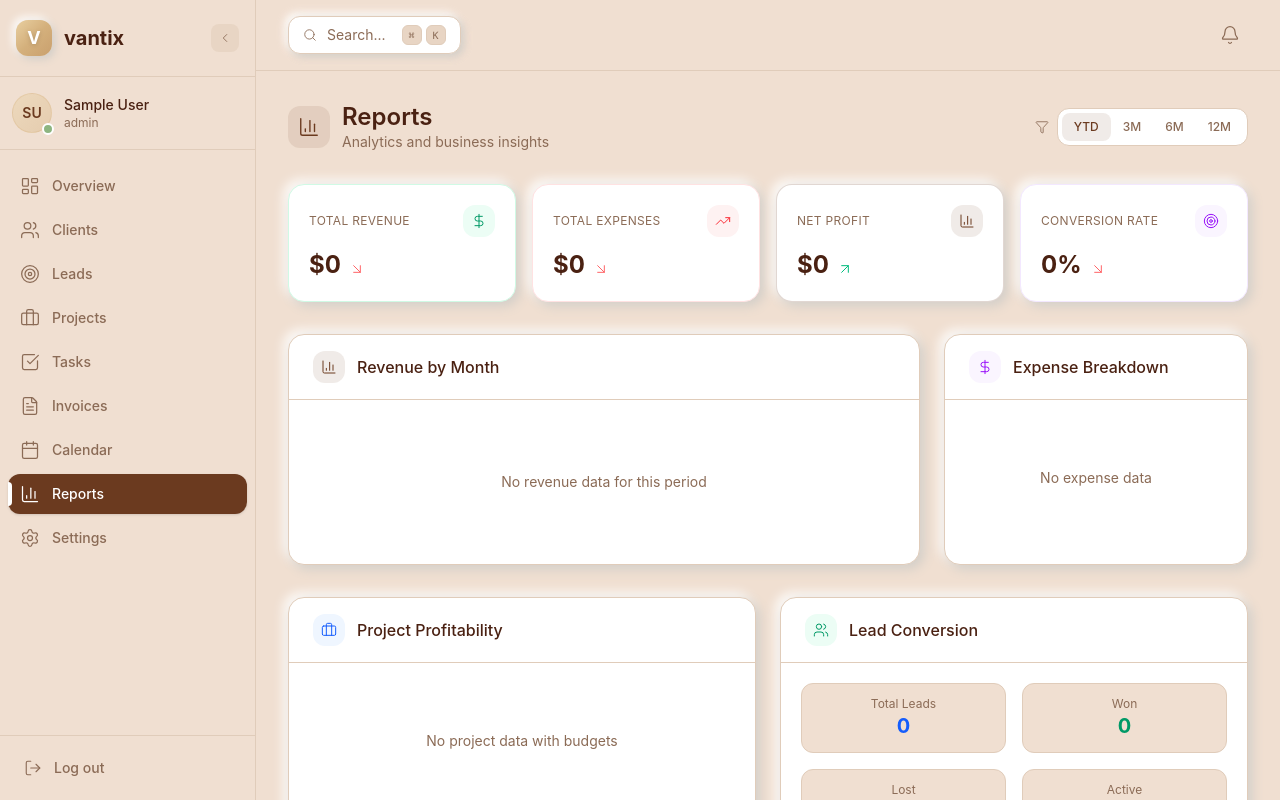
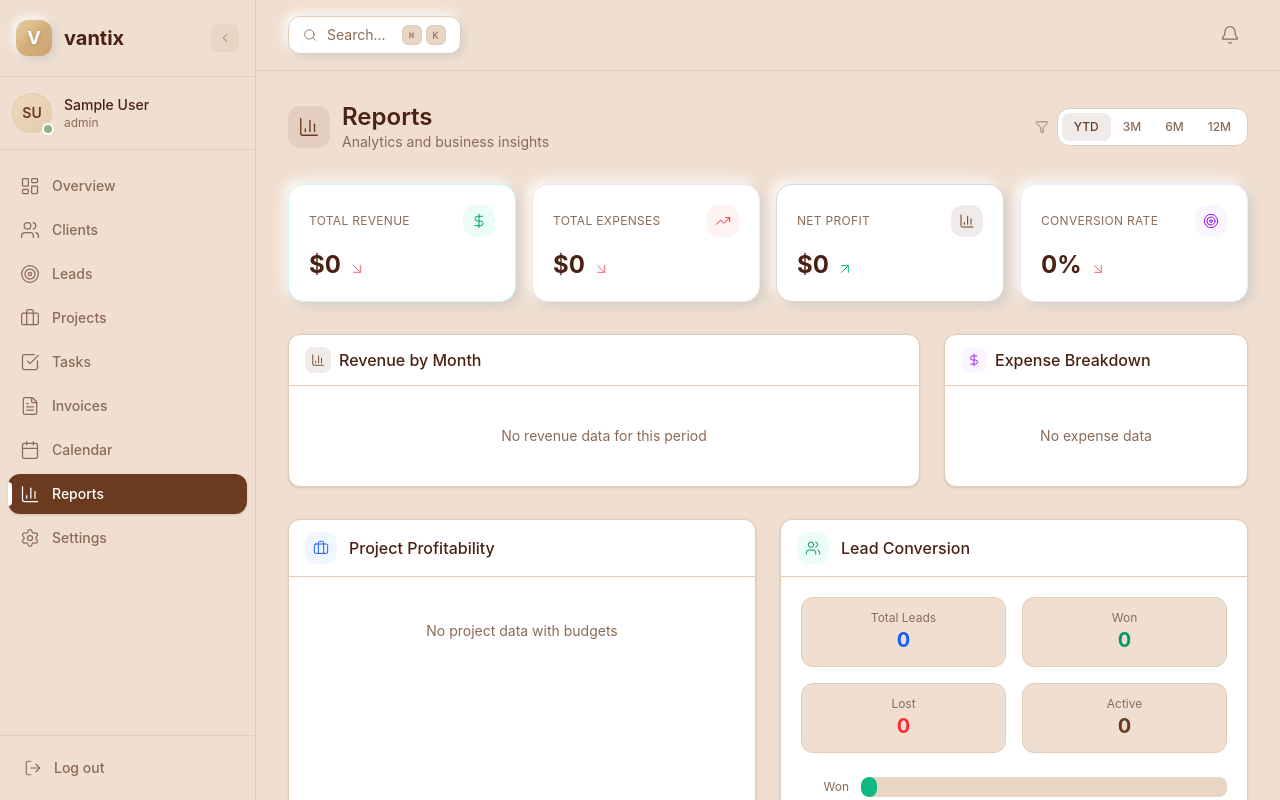
Before and after one commit to AidanFromm/vantix, a Next.js app: page /dashboard/reports in a window 1280 px wide. Shown: the top 800 px of the page. Built offline with nearby package versions, Linux system fonts and the light colour scheme; sample sign-in values are in the browser's storage.

Commit message:
fix: reports charts compact — smaller cards, reduced chart height, lighter shadows

```diff
--- a/src/app/dashboard/reports/page.tsx
+++ b/src/app/dashboard/reports/page.tsx
@@ -22,7 +22,7 @@ function BarChartSVG({ data, color = '#6B3A1F' }: { data: { label: string; value
   const max = Math.max(...data.map(d => d.value), 1);
   const barW = 36;
   const gap = 12;
-  const chartH = 180;
+  const chartH = 120;
   const chartW = data.length * (barW + gap) + gap;
 
   return (
@@ -224,31 +224,31 @@ export default function ReportsPage() {
       {/* Revenue by Month + Expense Breakdown */}
       <div className="grid grid-cols-1 lg:grid-cols-3 gap-6">
         <motion.div initial={{ opacity: 0, y: 20 }} animate={{ opacity: 1, y: 0 }} transition={{ delay: 0.3 }}
-          className="lg:col-span-2 bg-white border border-[#E0CCBA] rounded-2xl overflow-hidden shadow-[4px_4px_12px_#d1cdc7,-4px_-4px_12px_#ffffff]">
-          <div className="px-6 py-4 border-b border-[#E0CCBA] flex items-center gap-3">
-            <div className="p-2 rounded-xl bg-[#6B3A1F]/10"><BarChart3 size={16} className="text-[#6B3A1F]" /></div>
+          className="lg:col-span-2 bg-white border border-[#E0CCBA] rounded-xl overflow-hidden shadow-sm">
+          <div className="px-4 py-3 border-b border-[#E0CCBA] flex items-center gap-2">
+            <div className="p-1.5 rounded-lg bg-[#6B3A1F]/10"><BarChart3 size={14} className="text-[#6B3A1F]" /></div>
             <h3 className="text-sm font-semibold text-[#4A2112]">Revenue by Month</h3>
           </div>
-          <div className="p-6">
+          <div className="p-4">
             {revenueByMonth.some(m => m.value > 0) ? (
               <BarChartSVG data={revenueByMonth} />
             ) : (
-              <div className="text-center py-12 text-sm text-[#8B6B56]">No revenue data for this period</div>
+              <div className="text-center py-6 text-sm text-[#8B6B56]">No revenue data for this period</div>
             )}
           </div>
         </motion.div>
 
         <motion.div initial={{ opacity: 0, y: 20 }} animate={{ opacity: 1, y: 0 }} transition={{ delay: 0.4 }}
-          className="bg-white border border-[#E0CCBA] rounded-2xl overflow-hidden shadow-[4px_4px_12px_#d1cdc7,-4px_-4px_12px_#ffffff]">
-          <div className="px-6 py-4 border-b border-[#E0CCBA] flex items-center gap-3">
-            <div className="p-2 rounded-xl bg-purple-50"><DollarSign size={16} className="text-purple-600" /></div>
+          className="bg-white border border-[#E0CCBA] rounded-xl overflow-hidden shadow-sm">
+          <div className="px-4 py-3 border-b border-[#E0CCBA] flex items-center gap-2">
+            <div className="p-1.5 rounded-lg bg-purple-50"><DollarSign size={14} className="text-purple-600" /></div>
             <h3 className="text-sm font-semibold text-[#4A2112]">Expense Breakdown</h3>
           </div>
-          <div className="p-5">
+          <div className="p-4">
             {expenseBreakdown.length > 0 ? (
               <HorizontalBars data={expenseBreakdown} />
             ) : (
-              <div className="text-center py-12 text-sm text-[#8B6B56]">No expense data</div>
+              <div className="text-center py-6 text-sm text-[#8B6B56]">No expense data</div>
             )}
           </div>
         </motion.div>
@@ -257,8 +257,8 @@ export default function ReportsPage() {
       {/* Project Profitability + Lead Conversion */}
       <div className="grid grid-cols-1 lg:grid-cols-2 gap-6">
         <motion.div initial={{ opacity: 0, y: 20 }} animate={{ opacity: 1, y: 0 }} transition={{ delay: 0.5 }}
-          className="bg-white border border-[#E0CCBA] rounded-2xl overflow-hidden shadow-[4px_4px_12px_#d1cdc7,-4px_-4px_12px_#ffffff]">
-          <div className="px-6 py-4 border-b border-[#E0CCBA] flex items-center gap-3">
+          className="bg-white border border-[#E0CCBA] rounded-xl overflow-hidden shadow-sm">
+          <div className="px-4 py-3 border-b border-[#E0CCBA] flex items-center gap-3">
             <div className="p-2 rounded-xl bg-blue-50"><Briefcase size={16} className="text-blue-600" /></div>
             <h3 className="text-sm font-semibold text-[#4A2112]">Project Profitability</h3>
           </div>
@@ -278,14 +278,14 @@ export default function ReportsPage() {
                 ))}
               </div>
             ) : (
-              <div className="text-center py-12 text-sm text-[#8B6B56]">No project data with budgets</div>
+              <div className="text-center py-6 text-sm text-[#8B6B56]">No project data with budgets</div>
             )}
           </div>
         </motion.div>
 
         <motion.div initial={{ opacity: 0, y: 20 }} animate={{ opacity: 1, y: 0 }} transition={{ delay: 0.6 }}
-          className="bg-white border border-[#E0CCBA] rounded-2xl overflow-hidden shadow-[4px_4px_12px_#d1cdc7,-4px_-4px_12px_#ffffff]">
-          <div className="px-6 py-4 border-b border-[#E0CCBA] flex items-center gap-3">
+          className="bg-white border border-[#E0CCBA] rounded-xl overflow-hidden shadow-sm">
+          <div className="px-4 py-3 border-b border-[#E0CCBA] flex items-center gap-3">
             <div className="p-2 rounded-xl bg-emerald-50"><Users size={16} className="text-emerald-600" /></div>
             <h3 className="text-sm font-semibold text-[#4A2112]">Lead Conversion</h3>
           </div>
```
